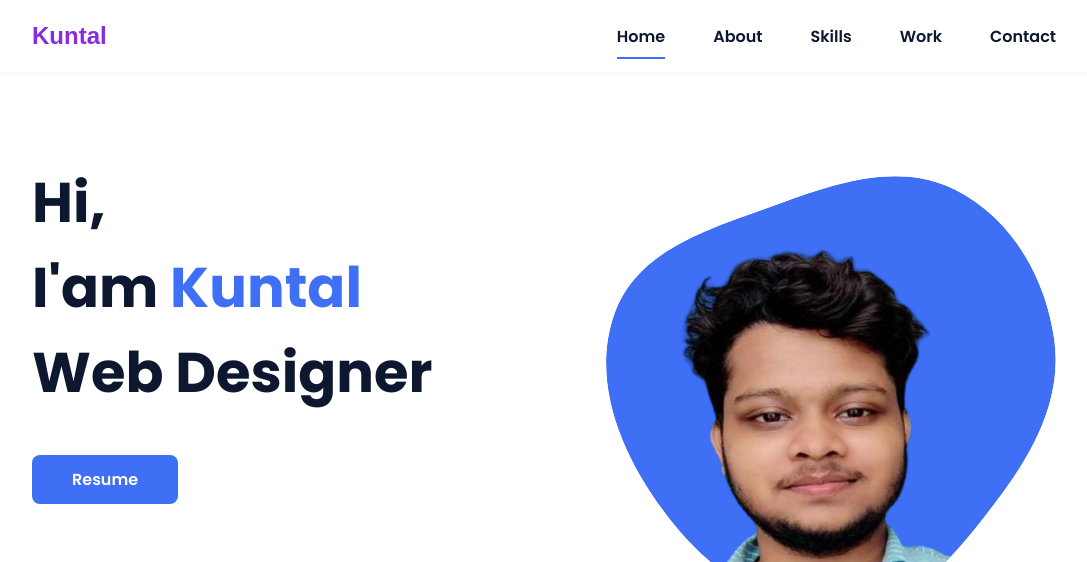
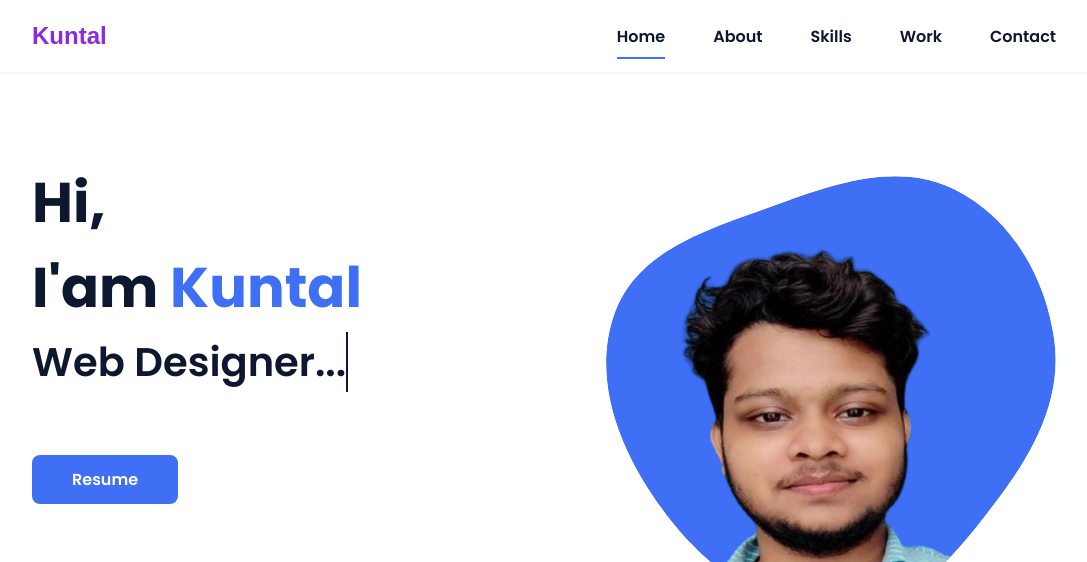
Before and after one commit to kuntal545/Personal-portfolio, a plain HTML site: page index.html in a window 1280 px wide. Shown: the top 562 px of the page, without its empty margins (96-1183 px from the left). Drawn offline with nearby package versions, Linux system fonts and the light colour scheme; a web font is replaced by a local one.

Commit message:
change css add typing text

```diff
--- a/index.html
+++ b/index.html
@@ -40,7 +40,9 @@
             <!--===== HOME =====-->
             <section class="home bd-grid" id="home">
                 <div class="home__data">
-                    <h1 class="home__title">Hi,<br>I'am <span class="home__title-color">Kuntal</span><br>Web Designer</h1>
+                    <h1 class="home__title">Hi,<br>I'am <span class="home__title-color">Kuntal</span><br>
+                        <span class="typing">Web Designer...</span>
+                    </h1>
 
                  <a href="img/Kuntal _cv.pdf" class="button">Resume</a>
                 </div>
@@ -198,6 +200,8 @@
 
         <!--===== MAIN JS =====-->
         <script src="main.js"></script>
+        <! new add>
+
 
 
 
--- a/main.js
+++ b/main.js
@@ -69,6 +69,17 @@ document.getElementById('contactForm').addEventListener('submit', function (e) {
         message: document.getElementById('message').value,
     };
 
+  document.addEventListener("DOMContentLoaded", function () {
+    new Typed(".typed-text", {
+      strings: ["Web Designer", "Frontend Developer", "Tech Enthusiast"], // Add more titles if you want
+      typeSpeed: 60,
+      backSpeed: 40,
+      loop: true
+    });
+  });
+
+
+
     // Send email
     emailjs.send('service_yx7buth', 'template_2akpnns', templateParams)
         .then(function (response) {
--- a/styles.css
+++ b/styles.css
@@ -1,6 +1,7 @@
 /*===== GOOGLE FONTS =====*/
 @import url("https://fonts.googleapis.com/css2?family=Poppins:wght@400;600;700&display=swap");
 @import url('https://fonts.googleapis.com/css2?family=Edu+AU+VIC+WA+NT+Dots:wght@400..700&family=Indie+Flower&family=Protest+Revolution&family=Rock+Salt&family=Rosarivo:ital@0;1&display=swap');
+
 
 /*===== VARIABLES CSS =====*/
 :root {
@@ -535,13 +536,17 @@ img {
   }
 }
 
-.web designer{
-  font-size: 6rem;
-  white-space: nowrap; /* Keeps the text on one line */
-  overflow: hidden; /* Hides overflowing text */
-  border-right: 2px solid #00ff6a; /* Cursor */
-  width: 24ch; /* Adjust width to desired typing length */
-  animation: typing 4s steps(24, end), blink 0.5s step-end infinite;
+.typing {
+  font-family: "Poppins", sans-serif;
+  font-style: normal;
+  font-weight: 600;
+  font-size: 2.5rem;
+  color: #0D1730;
+  white-space: nowrap;
+  overflow: hidden;
+  display: inline-block;
+  border-right: 2px solid currentColor; /* cursor */
+  animation: typing 3s steps(14, end), blink 0.7s step-end infinite;
 }
 
 @keyframes typing {
@@ -549,12 +554,15 @@ img {
     width: 0;
   }
   to {
-    width: 24ch; /* Match the width of the container */
+    width: 14ch; /* Adjust based on exact text length */
   }
 }
 
 @keyframes blink {
-  50% {
+  0%, 100% {
     border-color: transparent;
   }
+  50% {
+    border-color: currentColor;
+  }
 }
```
